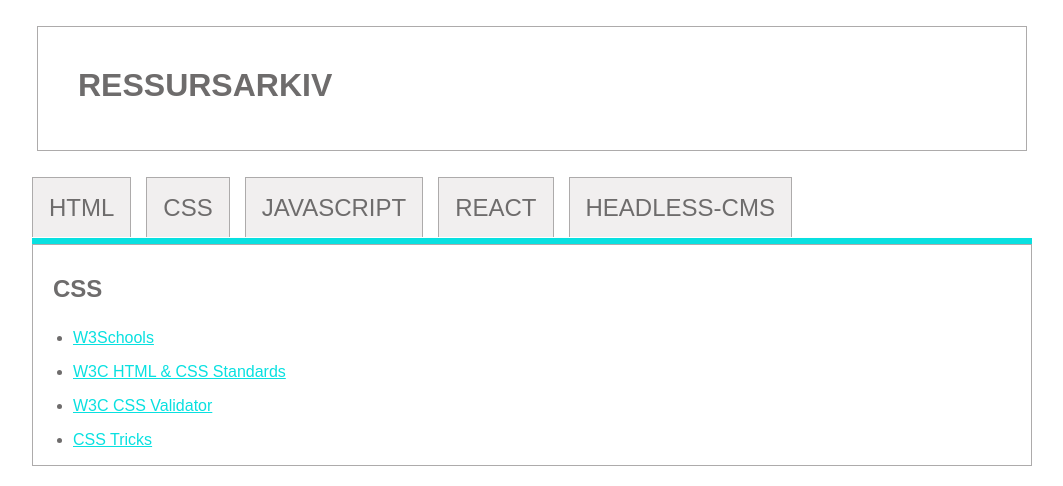
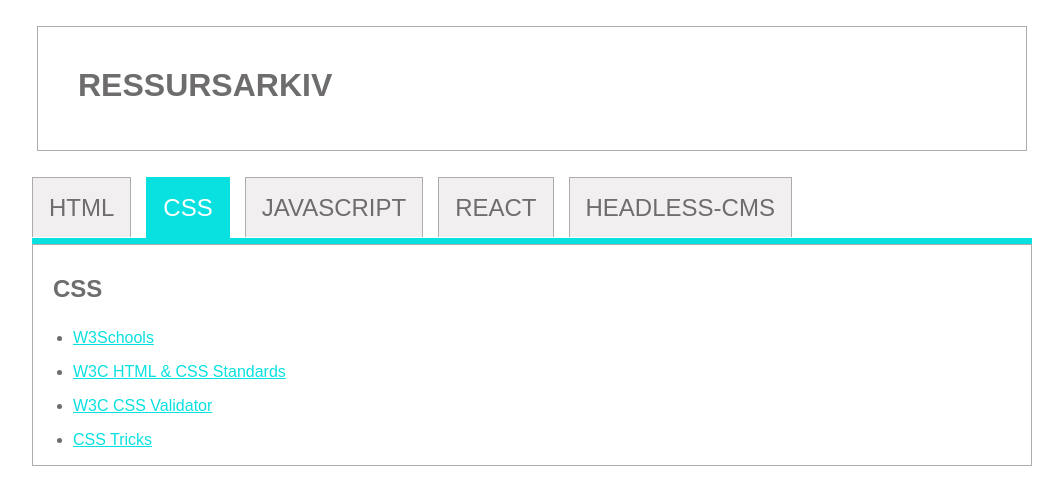
Before and after one commit to jennifergri/uin23ak3_resourceapp_group29, a React (Create React App) app in the folder arbeidskrav/: page /css in a window 1280 px wide. Shown: the top 486 px of the page, without its empty margins (108-1171 px from the left). Built offline with nearby package versions, Linux system fonts and the light colour scheme.

Commit message:
Gjorde nav om til NavLink i Nav.js -> fungerende active
Alle hjalp til

```diff
--- a/arbeidskrav/src/App.js
+++ b/arbeidskrav/src/App.js
@@ -23,3 +23,9 @@ function App() {
 }
 
 export default App;
+
+//Kilder:
+// LMS
+// Forelesninger
+// Studentassistenter
+// Samboeren til Marianne
--- a/arbeidskrav/src/components/Article.js
+++ b/arbeidskrav/src/components/Article.js
@@ -13,3 +13,9 @@ export default function Article(data) {
     </article>
     )
   }
+
+//Kilder:
+// LMS
+// Forelesninger
+// Studentassistenter
+// Samboeren til Marianne
--- a/arbeidskrav/src/components/ArticleList.js
+++ b/arbeidskrav/src/components/ArticleList.js
@@ -22,3 +22,9 @@ export default function ArticleList() {
         </main>
       );
     }
+
+//Kilder:
+// LMS
+// Forelesninger
+// Studentassistenter
+// Samboeren til Marianne
--- a/arbeidskrav/src/components/Layout.js
+++ b/arbeidskrav/src/components/Layout.js
@@ -19,3 +19,9 @@ export default function Layout({children}) {
       </>
     )
 }
+
+//Kilder:
+// LMS
+// Forelesninger
+// Studentassistenter
+// Samboeren til Marianne
--- a/arbeidskrav/src/components/Nav.js
+++ b/arbeidskrav/src/components/Nav.js
@@ -1,6 +1,6 @@
-import { Link } from "react-router-dom";
 import resources from "../resources/ressurser"
 import React from 'react';
+import { NavLink } from "react-router-dom";
 
 // Henter ut alle kategorier fra ressurs listen
 let categories = resources.map(ressurs => ressurs.category)
@@ -10,6 +10,8 @@ let menyItems = categories.filter((item,
 
 export default function Nav() {
 
+   let activeClassName = 'active';
+
     // Mapper om alle de unike kategoriene til Link componenter med link til de ulike kategoriene som stemmer overens med Router
     return (
         <nav className="faneMeny">
@@ -17,12 +19,20 @@ export default function Nav() {
             {menyItems.map((category, index) => {
                 return (
                 <li key={index}>
-                    <Link to={category}>{category}</Link>
+                    <NavLink className={({ isActive }) => isActive ? activeClassName : undefined} to={category}>{category}</NavLink>
                 </li>
-            )})
+                )})
             }
-        </ul>
+            </ul>
         </nav>
     )
+}
+    console.log('active')
 
-}
+
+//Kilder:
+// https://stackoverflow.com/questions/34418254/how-do-i-add-an-active-class-to-a-link-from-react-router
+// LMS
+// Forelesninger
+// Studentassistenter
+// Samboeren til Marianne
--- a/arbeidskrav/src/components/Resources.js
+++ b/arbeidskrav/src/components/Resources.js
@@ -8,3 +8,9 @@ export default function Resources() {
         </ul>
     )
 }
+
+//Kilder:
+// LMS
+// Forelesninger
+// Studentassistenter
+// Samboeren til Marianne
--- a/arbeidskrav/src/sass/main.scss
+++ b/arbeidskrav/src/sass/main.scss
@@ -67,7 +67,7 @@ body {
 
     .main-innhold{
         border: 1px solid $Grey;
-        border-top: 0px solid;
+        border-top: 0px;
         color: $DarkGrey;
 
         h3{
```
